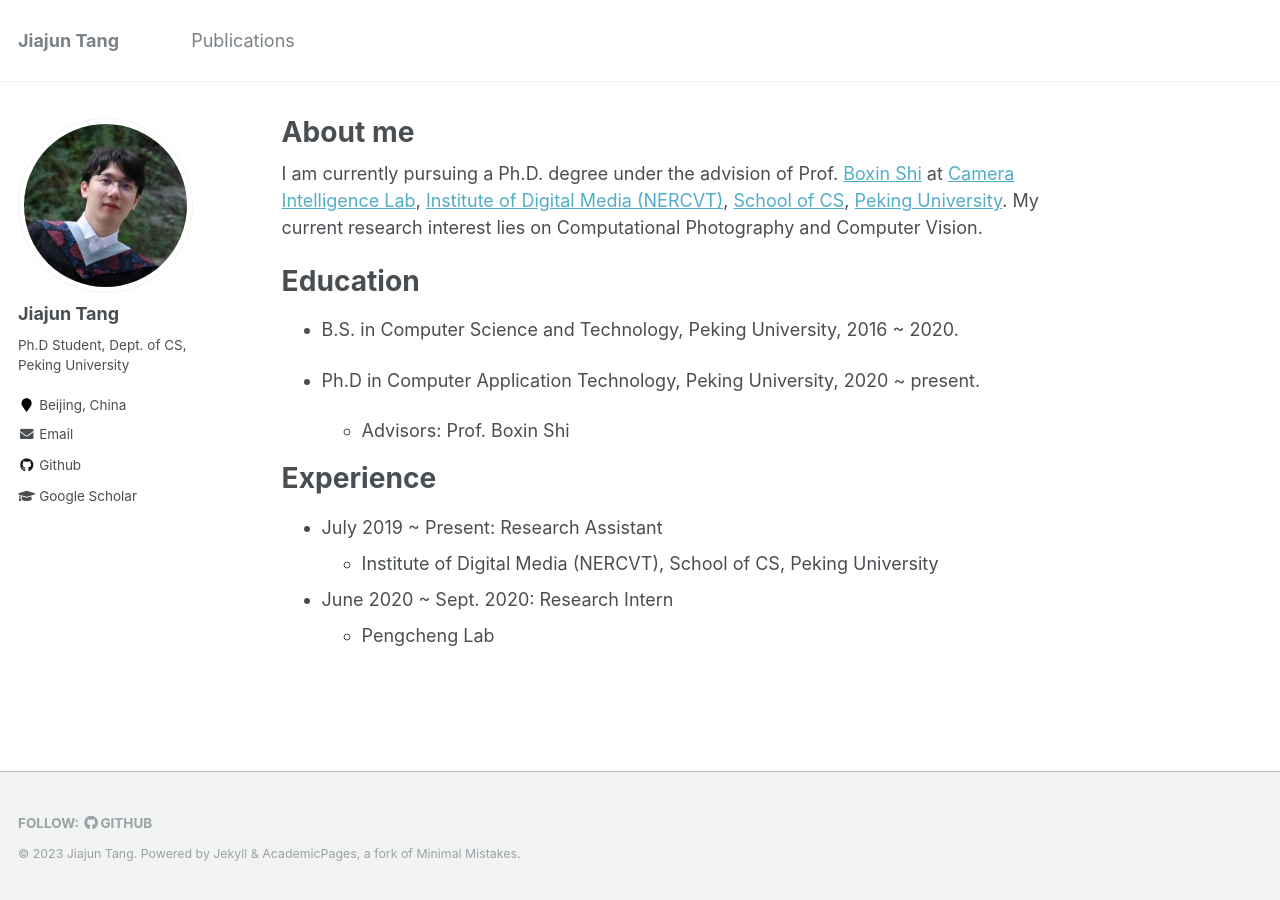
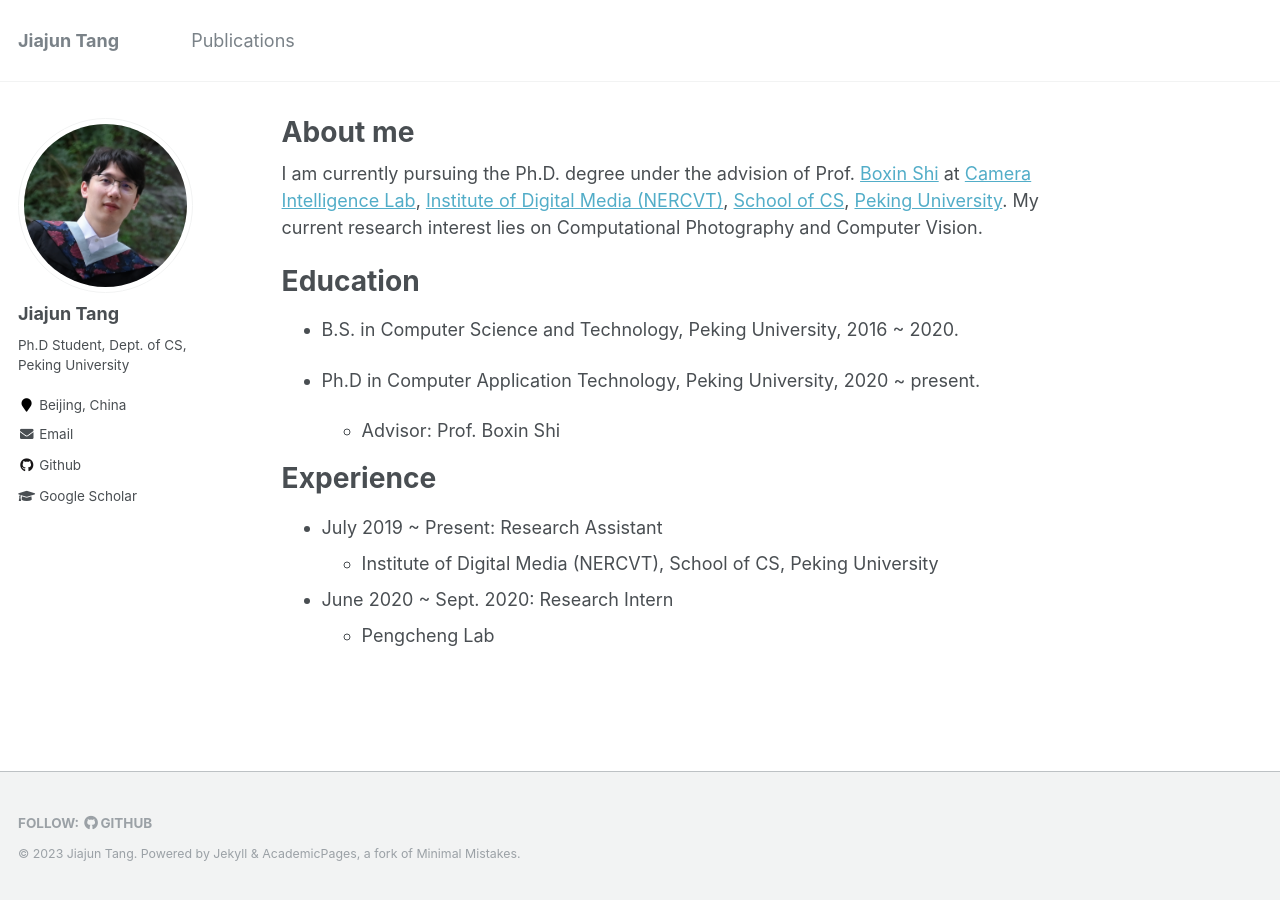
Before and after one commit to ChemJeff/ChemJeff.github.io, a Jekyll site: the page built from _pages/about.md, in a window 1280 px wide. Built offline with Jekyll 4.4.1, drawn with Linux system fonts in a browser that asks for light colours.

Commit message:
fix typo bugs

```diff
--- a/_pages/about.md
+++ b/_pages/about.md
@@ -8,14 +8,14 @@ redirect_from:
   - /about.html
 ---
 
-I am currently pursuing a Ph.D. degree under the advision of Prof. [Boxin Shi](https://ci.idm.pku.edu.cn/People.htm) at [Camera Intelligence Lab](https://ci.idm.pku.edu.cn/), [Institute of Digital Media (NERCVT)](https://idm.pku.edu.cn), [School of CS](https://cs.pku.edu.cn), [Peking University](https://www.pku.edu.cn). My current research interest lies on Computational Photography and Computer Vision.
+I am currently pursuing the Ph.D. degree under the advision of Prof. [Boxin Shi](https://ci.idm.pku.edu.cn/People.htm) at [Camera Intelligence Lab](https://ci.idm.pku.edu.cn/), [Institute of Digital Media (NERCVT)](https://idm.pku.edu.cn), [School of CS](https://cs.pku.edu.cn), [Peking University](https://www.pku.edu.cn). My current research interest lies on Computational Photography and Computer Vision.
 
 Education
 ======
 * B.S. in Computer Science and Technology, Peking University, 2016 ~ 2020.
 
 * Ph.D in Computer Application Technology, Peking University, 2020 ~ present.
-  * Advisors: Prof. Boxin Shi
+  * Advisor: Prof. Boxin Shi
 
 Experience
 ======
```
